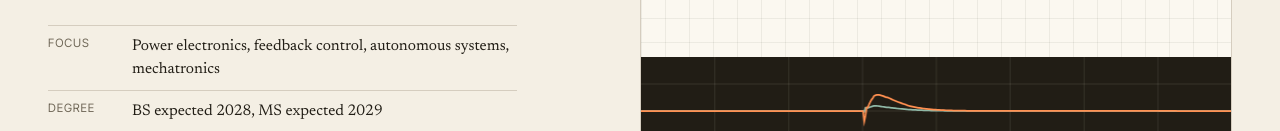
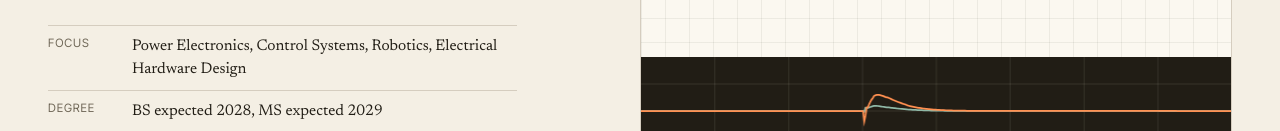
Before and after one commit to honwesley/honwesley-portfolio, a plain HTML site: page index.html in a window 1280 px wide. Shown: the part 587-718 px from the top of the page. Drawn offline with Linux system fonts and the light colour scheme.

Commit message:
changed focus

```diff
--- a/index.html
+++ b/index.html
@@ -42,7 +42,7 @@
     <h1>Wesley<br>Hon</h1>
     <p class="lede">Electrical engineering at UCLA. I design power converters, the controllers that keep them stable, and the boards they run on, then take them to the bench to see what breaks.</p>
     <dl class="facts">
-      <div><dt>Focus</dt><dd>Power electronics, feedback control, autonomous systems, mechatronics</dd></div>
+      <div><dt>Focus</dt><dd>Power Electronics, Control Systems, Robotics, Electrical Hardware Design</dd></div>
       <div><dt>Degree</dt><dd>BS expected 2028, MS expected 2029</dd></div>
       <div><dt>Now</dt><dd>Undergraduate researcher
         <ul class="labs">
```
